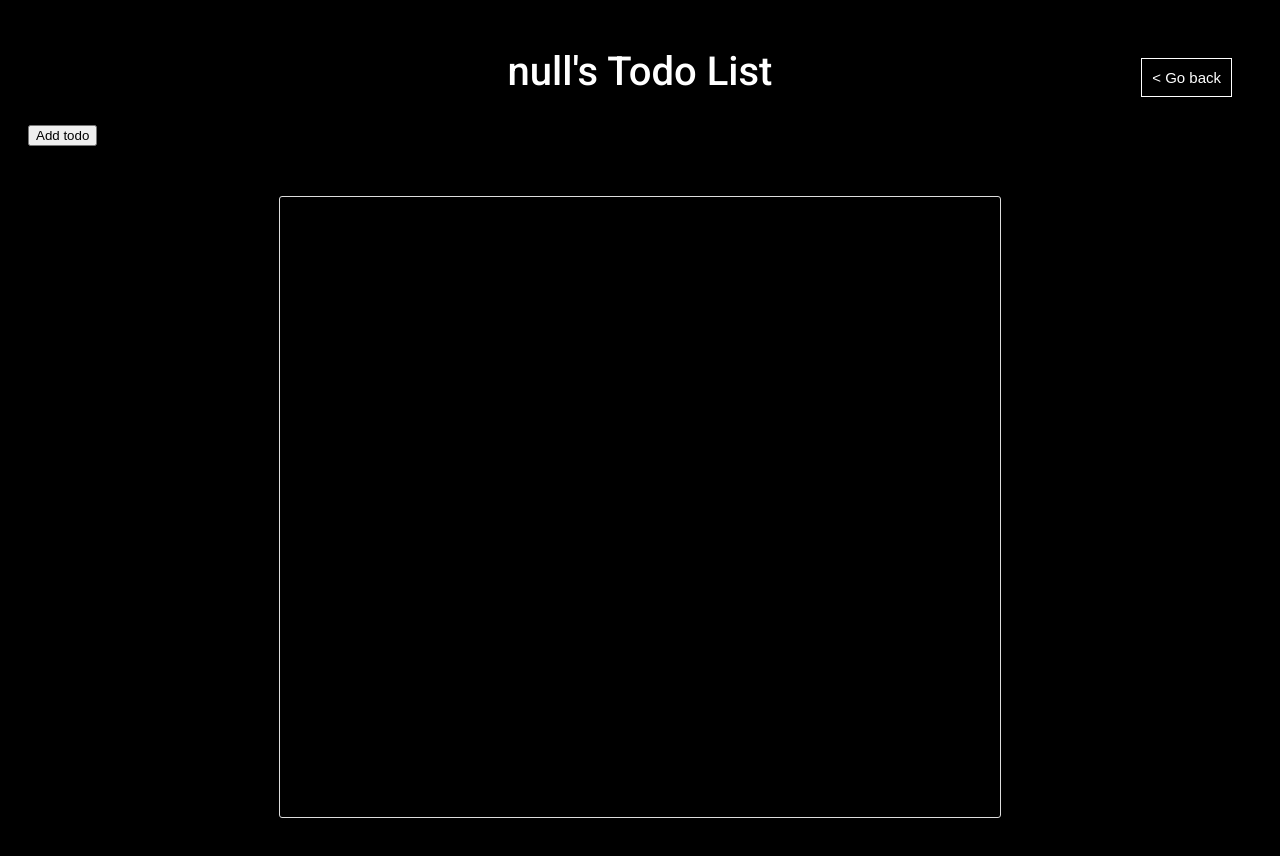
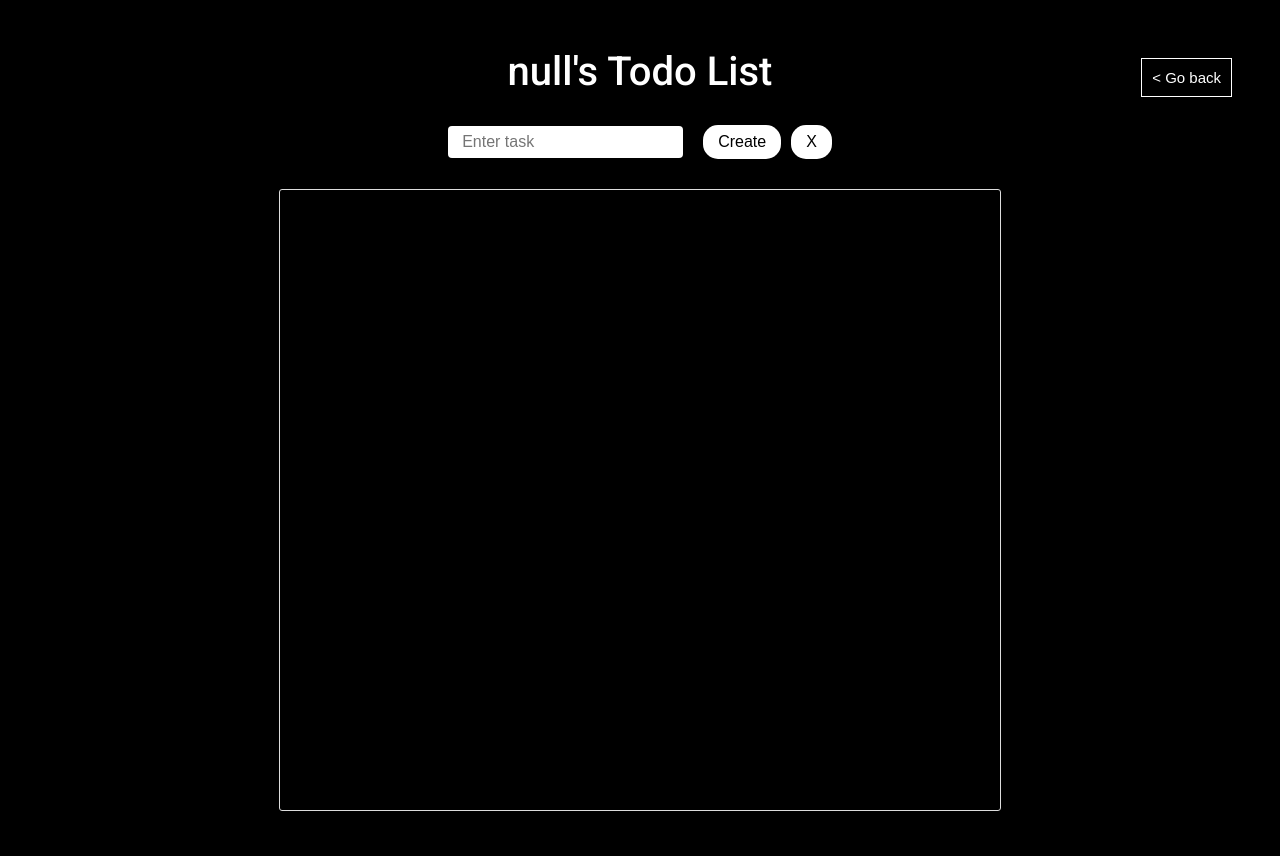
Before and after one commit to leafboo/todo-list-main, a plain HTML site: page user-todo-list-page/user-todo-list.html in a window 1280 px wide. Both pictures are taken after a click on the button "Add todo". Drawn offline with Linux system fonts and the light colour scheme.

Commit message:
Made the create todo, input todo, and the create and back button

```diff
--- a/styles/user-todo-list/user-todo-list.css
+++ b/styles/user-todo-list/user-todo-list.css
@@ -43,9 +43,38 @@ body {
   opacity: .7;
 }
 
+.create-todo-container {
+  display: flex;
+  justify-content: center;
+  align-items: center;
+  margin-bottom: 30px;
+}
+.create-todo-button {
+  background-color: white;
+  font-size: 16px;
+  padding: 8px 15px;
+  border-radius: 15px;
+  border: none;
+  cursor: pointer;
+  transition: opacity 0.15s;
+}
+.create-todo-button:hover {
+  opacity: 0.7;
+}
+.input-todo {
+  font-size: 16px;
+  padding: 7px 14px;
+  border: none;
+  border-radius: 4px;
+  margin-right: 20px;
+}
+.todo-back-button {
+  margin-left: 10px;
+}
+
+
 
 .accounts-container-box {
-  margin-top: 50px;
   display: flex;
   justify-content: center;
 }
--- a/user-todo-list-page/user-todo-list.html
+++ b/user-todo-list-page/user-todo-list.html
@@ -21,8 +21,8 @@
     <button class="back-button js-back-button"> &lt; Go back</button>
   </div>
 
-  <div class="create-account-container js-create-account-container">
-    <button class="create-account js-create-account">Add todo</button>
+  <div class="create-todo-container js-create-todo-container">
+    <button class="create-todo-button js-create-todo-button">Add todo</button>
   </div>
 
 
--- a/user-todo-list-page/user-todo-list.js
+++ b/user-todo-list-page/user-todo-list.js
@@ -2,3 +2,60 @@ const backButton = document.querySelector('.js-back-button');
 const userName = document.querySelector('.js-user-name');
 backButton.addEventListener('click', () => {window.location.href = '/home-page/index.html'});
 userName.textContent = `${localStorage.getItem('passThis')}'s Todo List`;
+
+let todolistData = [];
+
+const createButton = document.querySelector('.js-create-todo-button');
+const createTodoContainer = document.querySelector('.js-create-todo-container');
+createButton.addEventListener('click', createTodolist);
+
+function createTodolist() {
+  if (todolistData.length <= 13) {
+    // create the input text, create and delete button
+    createButtons();
+
+    // DO THIS LATER
+    const createTodoButton = document.querySelector('.js-create-todo-button');
+    const name = document.querySelector('.js-input-name');
+
+    // when the create todo button is pressed
+
+  }
+}
+
+// create a function to store the todolist to the user's array
+
+function createButtons() {
+  // remove the create button
+  createTodoContainer.textContent = '';
+
+  let df = new DocumentFragment();
+  // create todo input
+  let input = document.createElement('input');
+  input.className = 'input-todo js-input-todo';
+  input.type = 'text';
+  input.placeholder = 'Enter task';
+  // create make todo button
+  let button = document.createElement('button');
+  button.className = 'create-todo-button active js-create-todo-button';
+  button.textContent = 'Create';
+  // create the back button
+  let backButton = document.createElement('button');
+  backButton. className = 'create-todo-button active todo-back-button'
+  backButton.textContent = 'X';
+  backButton.addEventListener('click', goBack);
+
+  df.append(input, button, backButton);
+  createTodoContainer.appendChild(df);
+
+  function goBack() {
+    createTodoContainer.textContent = '';
+    let df = new DocumentFragment();
+    let createButton = document.createElement('button');
+    createButton.className = 'create-todo-button js-create-todo-button';
+    createButton.textContent = 'Add todo';
+    createButton.addEventListener('click', createTodolist);
+    df.appendChild(createButton);
+    createTodoContainer.appendChild(df);
+  }
+}
```
Also changed, not shown: home-page/account.js (+2 -5 lines), user-todo-list-page/todolist-data.js (added, +11 -0 lines).
